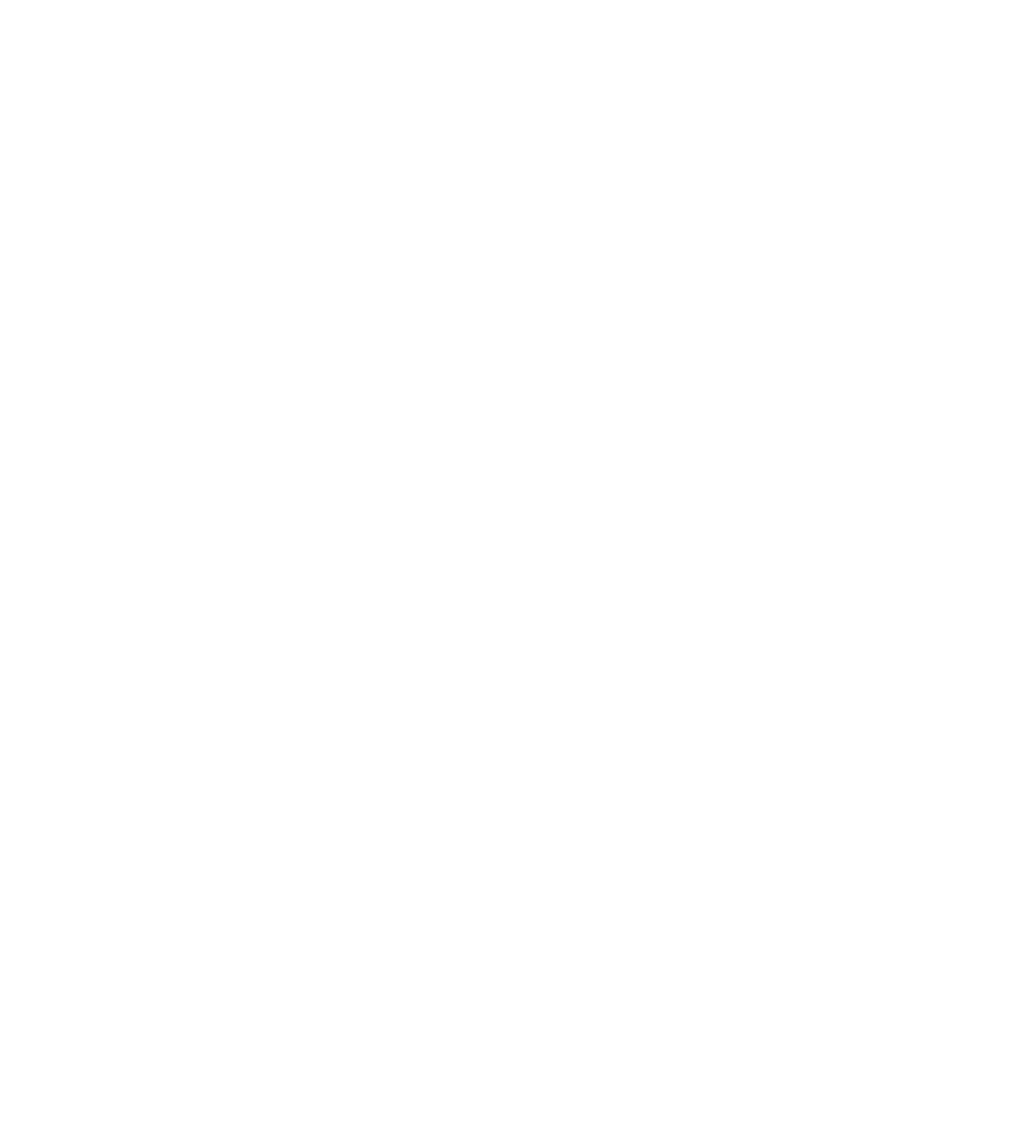
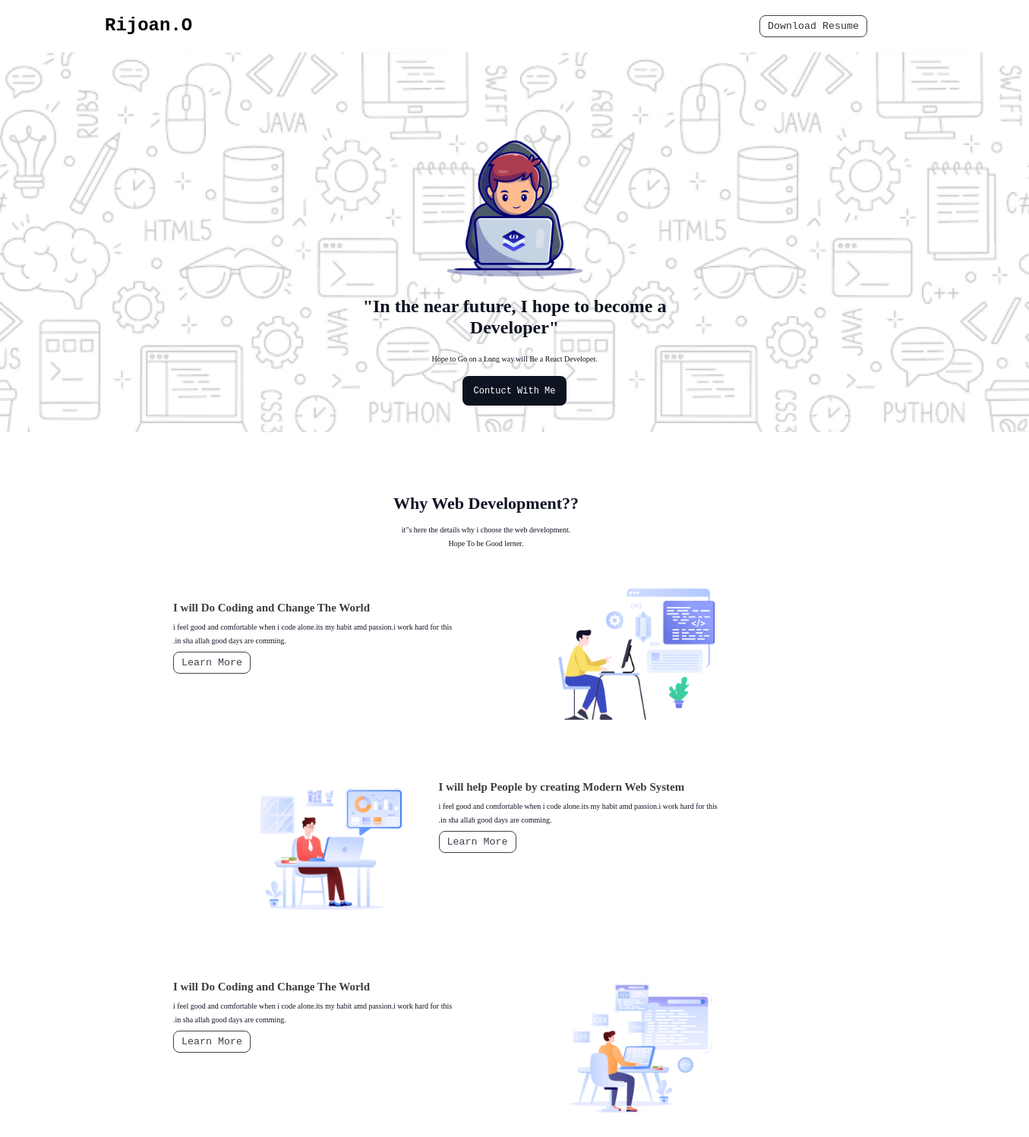
Before and after one commit to opar2043/assignment-project-01, a plain HTML site: page index.html in a window 1280 px wide. Shown: the whole page at 76% size, 1355 px wide, since content can reach past the window. Before the commit the page ends 800 px from the top, so only its background shows below. Drawn offline with Linux system fonts and the light colour scheme; a web font is replaced by a local one.

Commit message:
frist commit

```diff
--- a/index.html
+++ b/index.html
@@ -7,7 +7,58 @@
     <link rel="stylesheet" href="style.css">
 </head>
 <body>
+    <header>
+        <h2>Rijoan.O</h2>
+        <button class="btn">Download Resume</button>
+    </header>
 
-
+    <section class="hero">
+        <div class="main-content">
+            <div class="img">
+                <img src="img/Group.png" alt="">
+            </div>
+            <h2>"In the near future, I hope to become a <br> Developer"</h2>
+            <p>Hope to Go on a Long way.will Be a React Developer.</p>
+            <div class="btn2">
+                <button> <a href="">Contuct With Me</a></button>
+            </div>
+        </div>
+    </section>
+    <section class="hero-two">
+        <div class="webdev">
+            <h2 class="h2-color">Why Web Development??</h2>
+            <p class="para-color">it"s here the details why i choose the web development. <br> Hope To be Good lerner.</p>
+        </div>
+      <div class="web-img">
+        <div class="web-content">
+                <h3 class="h3-color">I will Do Coding and Change The World</h3>
+                <p class="para-color">i feel good and comfortable when i code alone.its my habit amd passion.i work hard for this .in sha allah good days are comming.</p>
+                <button class="btn"><a href="">Learn More</a></button>
+        </div>
+        <div class="code-img">
+            <img src="img/Layer_1.png" alt="">
+        </div>
+      </div>
+      <div class="web-img">
+        <div class="code-img">
+            <img src="img/Group 3.png" alt="">
+        </div>
+        <div class="web-content">
+                <h3 class="h3-color">I will help People by creating Modern Web System</h3>
+                <p class="para-color">i feel good and comfortable when i code alone.its my habit amd passion.i work hard for this .in sha allah good days are comming.</p>
+                <button class="btn"><a href="">Learn More</a></button>
+        </div>
+      </div>
+      <div class="web-img">
+        <div class="web-content">
+                <h3 class="h3-color">I will Do Coding and Change The World</h3>
+                <p class="para-color">i feel good and comfortable when i code alone.its my habit amd passion.i work hard for this .in sha allah good days are comming.</p>
+                <button class="btn"><a href="">Learn More</a></button>
+        </div>
+        <div class="code-img">
+            <img src="img/Group 4.png" alt="">
+        </div>
+      </div>
+    </section>
 </body>
 </html>
--- a/style.css
+++ b/style.css
@@ -0,0 +1,185 @@
+@import url('https://fonts.googleapis.com/css2?family=Azeret+Mono:ital,wght@0,100..900;1,100..900&family=Roboto:ital,wght@0,100;0,300;0,400;0,500;0,700;0,900;1,100;1,300;1,400;1,500;1,700;1,900&display=swap');
+
+*{
+    margin: 0;
+    padding: 0;
+    box-sizing: border-box;
+    font-family: "Azeret Mono", monospace;
+}
+
+/* shared styyle-------------- */
+.btn{
+    box-sizing: border-box;
+    border: 1px solid rgb(13, 19, 33);
+    border-radius: 8px;
+    opacity: 0.8;
+    background-color: transparent;
+    padding: 6px 10px;
+    /* font-size: 20px; */
+}
+.btn:hover{
+    border-radius: 8px;
+    background: rgb(13, 19, 33);
+    color: #fff;
+}
+.para-color{
+    color: rgb(13, 19, 33);
+    font-family: Azeret Mono;
+    font-size: 10px;
+    font-weight: 400;
+    line-height: 18px;
+    text-align: center;
+    margin-bottom: 5px;
+}
+
+.h2-color{
+    color: rgb(13, 19, 33);
+    font-family: Azeret Mono;
+    font-size: 24px;
+    font-weight: 800;
+    line-height: 28px;
+    text-align: center;
+    margin-bottom: 12px;
+}
+
+
+
+/* header            */
+
+header{
+    width: 80%;
+    padding: 10px;
+    margin: 10px auto;
+    display: flex;
+    justify-content: space-between;
+}
+
+
+/* /----hero----------- */
+
+.hero{
+    width: 1355px;
+    height: 500px;
+    background-image: url(img/Hero-bg.png);
+    background-size: cover;
+    background-repeat: no-repeat;
+    background-position: center;
+    /* border: 2px solid; */
+    display: flex;
+    flex-direction: column;
+    justify-content: center;
+    align-items: center;
+    text-align: center;
+    margin-bottom: 30px;
+}
+
+.hero .main-content{
+    width: 60%;
+    height: 300px;
+    margin: 0px auto;
+    padding: 16px 20px;
+}
+.hero .main-content img{
+    width: 180px;
+    margin-bottom: 20px;
+
+}
+.main-content h2{
+    color: rgb(13, 19, 33);
+    font-family: Azeret Mono;
+    font-size: 24px;
+    font-weight: 800;
+    line-height: 28px;
+    text-align: center;
+    margin-bottom: 14px;
+}
+.main-content p{
+    color: rgb(13, 19, 33);
+    font-family: Azeret Mono;
+    font-size: 10px;
+    font-weight: 400;
+    line-height: 28px;
+    text-align: center;
+    margin-bottom: 8px;
+}
+
+.btn2 button a{
+    color: #fff;
+   text-decoration: none;
+   font-size: 12px;
+}
+.btn2 button{
+    border: 0;
+    border-radius: 8px;
+    background: rgb(13, 19, 33);
+    color: #fff;
+    padding: 12px 14px;
+}
+.btn2 button:hover{
+    background: rgba(7, 10, 17, 0.829);
+    transition: 0.3s;
+}
+
+/* -----------hero-two---------- */
+
+.hero-two{
+    width: 80%;
+    height: fit-content;
+    padding: 28px 32px;
+    margin: 20px auto;
+    display: flex;
+    align-items: center;
+    justify-content: center;
+    flex-direction: column;
+}
+.hero-two .webdev{
+    width: 90%;
+    height: fit-content;
+    padding: 12px 16px;
+    margin: 10px auto;
+    /* border: 2px solid; */
+}
+.hero-two .webdev h2{
+   font-size: 22px;
+}
+.web-img{
+    width: 65%;
+    height: fit-content;
+    margin: 20px auto;
+    display: flex;
+    justify-content: space-between;
+    text-align: center;
+    gap: 35px;
+}
+
+.web-img .web-content{
+    width: 60%;
+    justify-items: left;
+    text-align: left;
+    margin-top: 20px;
+    margin-left: -100px;
+}
+.web-img .web-content h3{
+        color: #3c3d3f;
+        font-family: Azeret Mono;
+        font-size: 15px;
+        font-weight: 800;
+        margin-bottom: 8px;
+        text-align: left;
+}
+.web-img .web-content p{
+        text-align: left;
+}
+.web-img .web-content a{
+    text-decoration: none;
+    color: rgb(13, 19, 33);
+}
+.web-img .web-content .btn a:hover{
+    color: #fff;
+}
+.web-img .code-img{
+    width: 35%;
+}
+.web-img .code-img img{
+    width: 100%;
+}
```
